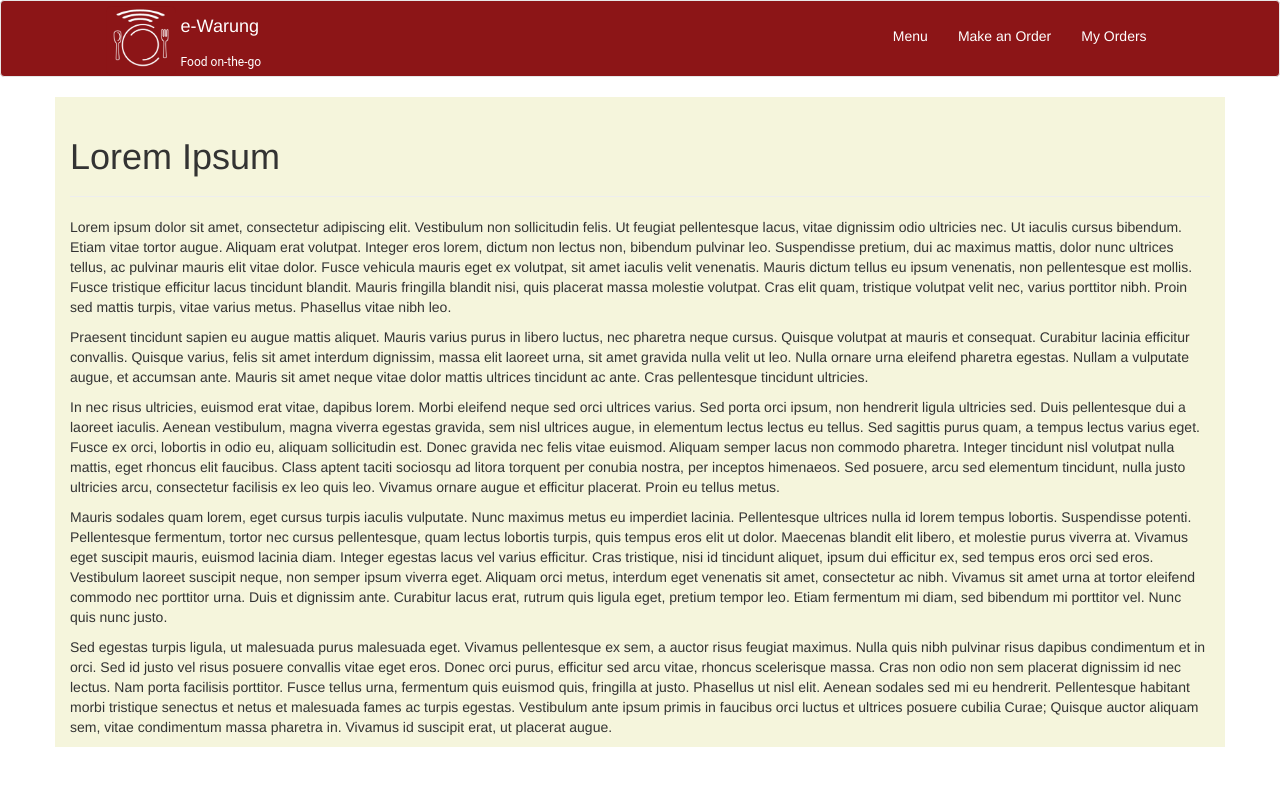
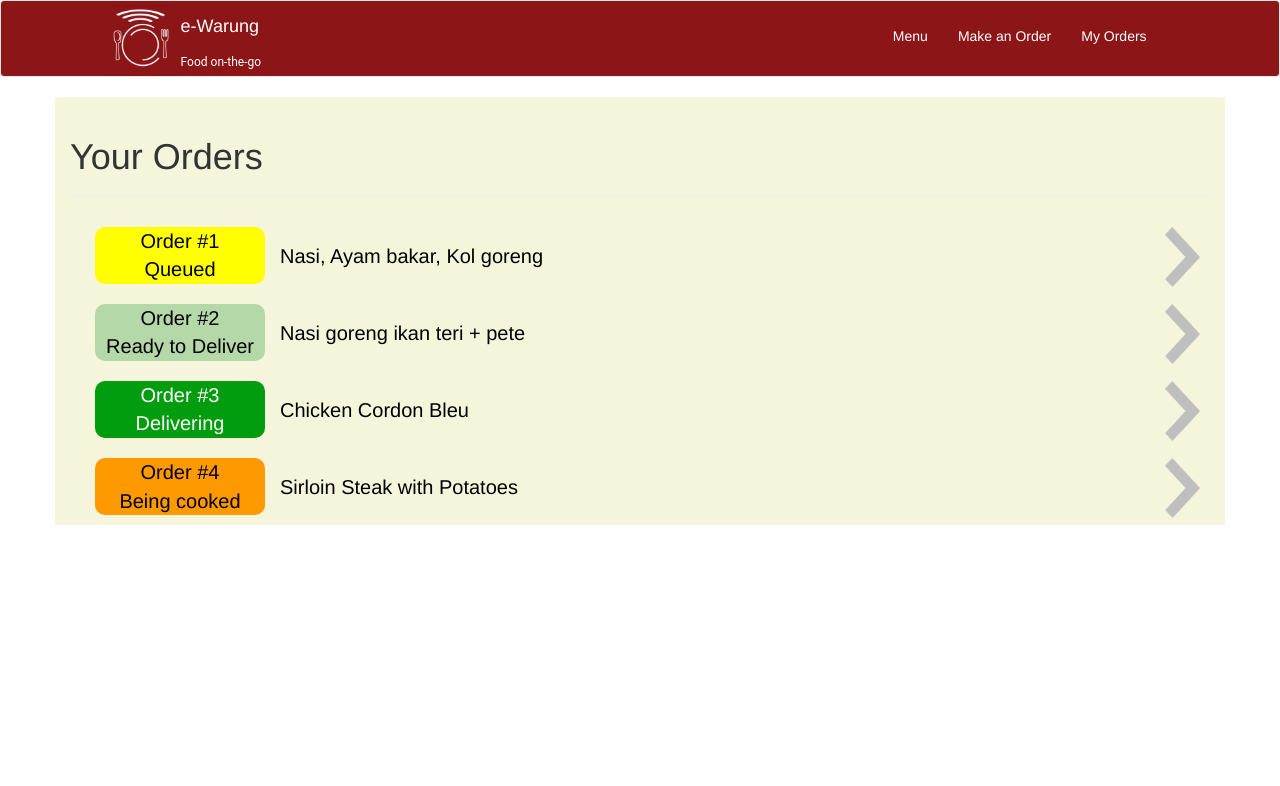
Before and after one commit to rizkyebarik/e-warung, a PHP site: page /e-warung/myorders.php in a window 1280 px wide. Shown: the top 786 px of the page. Run offline with PHP 8.4, Linux system fonts and the light colour scheme; some libraries are stand-ins or nearby versions.

Commit message:
add myorders menu

```diff
--- a/css/master.css
+++ b/css/master.css
@@ -2,6 +2,10 @@
 :root {
 	--main-color: #8c1517;
 	--container-color: beige;
+	--queued: yellow;
+	--ready-to-deliver: #b4d8a8;
+	--delivering: #019d0e;
+	--being-cooked: #fe9900;
 }
 .floatright {
 	float: right;
@@ -56,12 +60,61 @@ img.small-icon {
 .container {
 	background-color: var(--container-color);
 }
-.navbar li {
+.order-item {
+	position: relative;
+	display: inline-flex;
+	margin: 10px;
+	border-color: black;
+	border-width: 1px;
+	font-size: 20px;
+}
+a.order-link:link, a.order-link:visited {
 	color: black;
-	font-size: ;
 }
-.navbar li a:hover {
-	background-color: #eeeeee;
-	text-underline-position:
-	text-decoration-color:
+a.order-delivering:link, a.order-delivering:visited {
+	color: white;
 }
+.order-status {
+	border-color: black;
+	border-width: 5px;
+	border-radius: 10px;
+	min-width: 170px;
+	width: 170px;
+	max-width: 170px;
+	text-align: center;
+	transition-property: border-radius;
+	transition-timing-function: linear;
+	transition-duration: 0.1s;
+}
+a.order-link:hover .order-status {
+	border-radius: 20px;
+}
+a.order-delivering:hover .order-status {
+	border-radius: 20px;
+}
+.queued {
+	background-color: var(--queued);
+}
+.ready {
+	background-color: var(--ready-to-deliver);
+}
+.delivering {
+	background-color: var(--delivering);
+	font-color: white;
+}
+.cooked {
+	background-color: var(--being-cooked);
+}
+.ordered-items {
+	overflow-x: hidden;
+	padding-top: 15px;
+	padding-left: 15px;
+	color: black;
+}
+img.arrow-icon {
+	width: 35px;
+	height: 60px;
+	display: inline-flex;
+	position: absolute;
+	right: 20px;
+}
--- a/myorders.php
+++ b/myorders.php
@@ -13,24 +13,77 @@
 	<?php include_once("navbar.php"); ?>
 	<div class="container">
 		<div class="page-header">
-			<h1>Lorem Ipsum</h1>
+			<h1>Your Orders</h1>
 		</div>
 		<div class="body-content">
-			<p>
-				Lorem ipsum dolor sit amet, consectetur adipiscing elit. Vestibulum non sollicitudin felis. Ut feugiat pellentesque lacus, vitae dignissim odio ultricies nec. Ut iaculis cursus bibendum. Etiam vitae tortor augue. Aliquam erat volutpat. Integer eros lorem, dictum non lectus non, bibendum pulvinar leo. Suspendisse pretium, dui ac maximus mattis, dolor nunc ultrices tellus, ac pulvinar mauris elit vitae dolor. Fusce vehicula mauris eget ex volutpat, sit amet iaculis velit venenatis. Mauris dictum tellus eu ipsum venenatis, non pellentesque est mollis. Fusce tristique efficitur lacus tincidunt blandit. Mauris fringilla blandit nisi, quis placerat massa molestie volutpat. Cras elit quam, tristique volutpat velit nec, varius porttitor nibh. Proin sed mattis turpis, vitae varius metus. Phasellus vitae nibh leo.
-			</p>
-			<p>
-				Praesent tincidunt sapien eu augue mattis aliquet. Mauris varius purus in libero luctus, nec pharetra neque cursus. Quisque volutpat at mauris et consequat. Curabitur lacinia efficitur convallis. Quisque varius, felis sit amet interdum dignissim, massa elit laoreet urna, sit amet gravida nulla velit ut leo. Nulla ornare urna eleifend pharetra egestas. Nullam a vulputate augue, et accumsan ante. Mauris sit amet neque vitae dolor mattis ultrices tincidunt ac ante. Cras pellentesque tincidunt ultricies.
-			</p>
-			<p>
-				In nec risus ultricies, euismod erat vitae, dapibus lorem. Morbi eleifend neque sed orci ultrices varius. Sed porta orci ipsum, non hendrerit ligula ultricies sed. Duis pellentesque dui a laoreet iaculis. Aenean vestibulum, magna viverra egestas gravida, sem nisl ultrices augue, in elementum lectus lectus eu tellus. Sed sagittis purus quam, a tempus lectus varius eget. Fusce ex orci, lobortis in odio eu, aliquam sollicitudin est. Donec gravida nec felis vitae euismod. Aliquam semper lacus non commodo pharetra. Integer tincidunt nisl volutpat nulla mattis, eget rhoncus elit faucibus. Class aptent taciti sociosqu ad litora torquent per conubia nostra, per inceptos himenaeos. Sed posuere, arcu sed elementum tincidunt, nulla justo ultricies arcu, consectetur facilisis ex leo quis leo. Vivamus ornare augue et efficitur placerat. Proin eu tellus metus.
-			</p>
-			<p>
-				Mauris sodales quam lorem, eget cursus turpis iaculis vulputate. Nunc maximus metus eu imperdiet lacinia. Pellentesque ultrices nulla id lorem tempus lobortis. Suspendisse potenti. Pellentesque fermentum, tortor nec cursus pellentesque, quam lectus lobortis turpis, quis tempus eros elit ut dolor. Maecenas blandit elit libero, et molestie purus viverra at. Vivamus eget suscipit mauris, euismod lacinia diam. Integer egestas lacus vel varius efficitur. Cras tristique, nisi id tincidunt aliquet, ipsum dui efficitur ex, sed tempus eros orci sed eros. Vestibulum laoreet suscipit neque, non semper ipsum viverra eget. Aliquam orci metus, interdum eget venenatis sit amet, consectetur ac nibh. Vivamus sit amet urna at tortor eleifend commodo nec porttitor urna. Duis et dignissim ante. Curabitur lacus erat, rutrum quis ligula eget, pretium tempor leo. Etiam fermentum mi diam, sed bibendum mi porttitor vel. Nunc quis nunc justo.
-			</p>
-			<p>
-				Sed egestas turpis ligula, ut malesuada purus malesuada eget. Vivamus pellentesque ex sem, a auctor risus feugiat maximus. Nulla quis nibh pulvinar risus dapibus condimentum et in orci. Sed id justo vel risus posuere convallis vitae eget eros. Donec orci purus, efficitur sed arcu vitae, rhoncus scelerisque massa. Cras non odio non sem placerat dignissim id nec lectus. Nam porta facilisis porttitor. Fusce tellus urna, fermentum quis euismod quis, fringilla at justo. Phasellus ut nisl elit. Aenean sodales sed mi eu hendrerit. Pellentesque habitant morbi tristique senectus et netus et malesuada fames ac turpis egestas. Vestibulum ante ipsum primis in faucibus orci luctus et ultrices posuere cubilia Curae; Quisque auctor aliquam sem, vitae condimentum massa pharetra in. Vivamus id suscipit erat, ut placerat augue.
-			</p>
+			<!--<ul class="list-group">
+				<a href="orderdetail1.php">
+					<li class="list-group-items">
+						<div class="status-queued floatleft">
+						</div>
+					</li>
+					<li class="list-group-items">
+						<div class="status-ready floatleft">
+						</div>
+					</li>
+					<li class="list-group-items">
+						<div class="status-delivering floatleft">
+						</div>
+					</li>
+					<li class="list-group-items">
+						<div class="status-cooked floatleft">
+						</div>
+					</li>
+				</a>
+			</ul>-->
+			<a class="order-link" href="orderdetail1.php">
+				<div class="order-item col-sm-12">
+					<div class="floatleft order-status queued">
+						Order #1<br>
+						Queued
+					</div>
+					<div class="ordered-items">
+						Nasi, Ayam bakar, Kol goreng
+					</div>
+					<img class="floatright arrow-icon" src="img/right-arrow.png">
+				</div>
+			</a>
+			<a class="order-link" href="orderdetail2.php">
+				<div class="order-item col-sm-12">
+					<div class="floatleft order-status ready">
+						Order #2<br>
+						Ready to Deliver
+					</div>
+					<div class="ordered-items">
+						Nasi goreng ikan teri + pete
+					</div>
+					<img class="floatright arrow-icon" src="img/right-arrow.png">
+				</div>
+			</a>
+			<a class="order-delivering" href="orderdetail3.php">
+				<div class="order-item col-sm-12">
+					<div class="floatleft order-status delivering">
+						Order #3<br>
+						Delivering
+					</div>
+					<div class="ordered-items">
+						Chicken Cordon Bleu
+					</div>
+					<img class="floatright arrow-icon" src="img/right-arrow.png">
+				</div>
+			</a>
+			<a class="order-link" href="orderdetail4.php">
+				<div class="order-item col-sm-12">
+					<div class="floatleft order-status cooked">
+						Order #4<br>
+						Being cooked
+					</div>
+					<div class="ordered-items">
+						Sirloin Steak with Potatoes
+					</div>
+					<img class="floatright arrow-icon" src="img/right-arrow.png">
+				</div>
+			</a>
 		</div>
 	</div>
 </body>
```
Also changed, not shown: orderdetail1.php (added, +22 -0 lines), orderdetail2.php (added, +22 -0 lines), orderdetail3.php (added, +22 -0 lines), orderdetail4.php (added, +22 -0 lines), img/right-arrow.png (added).
